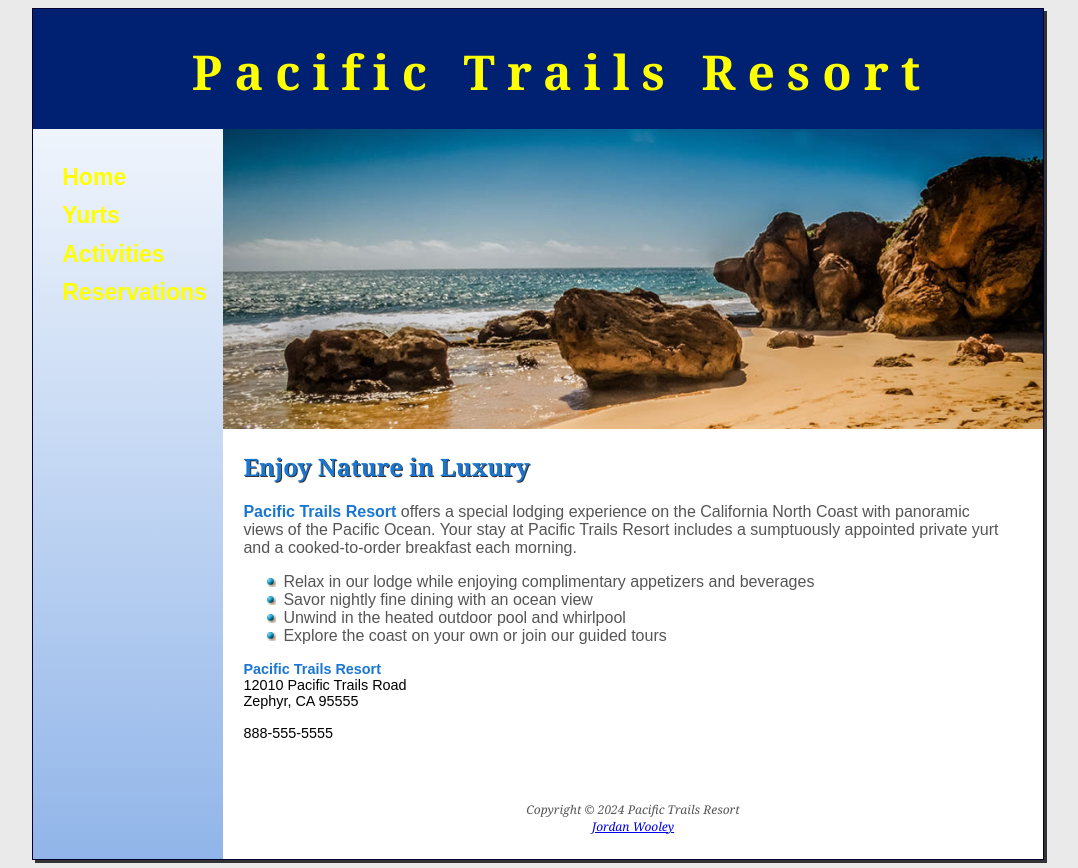
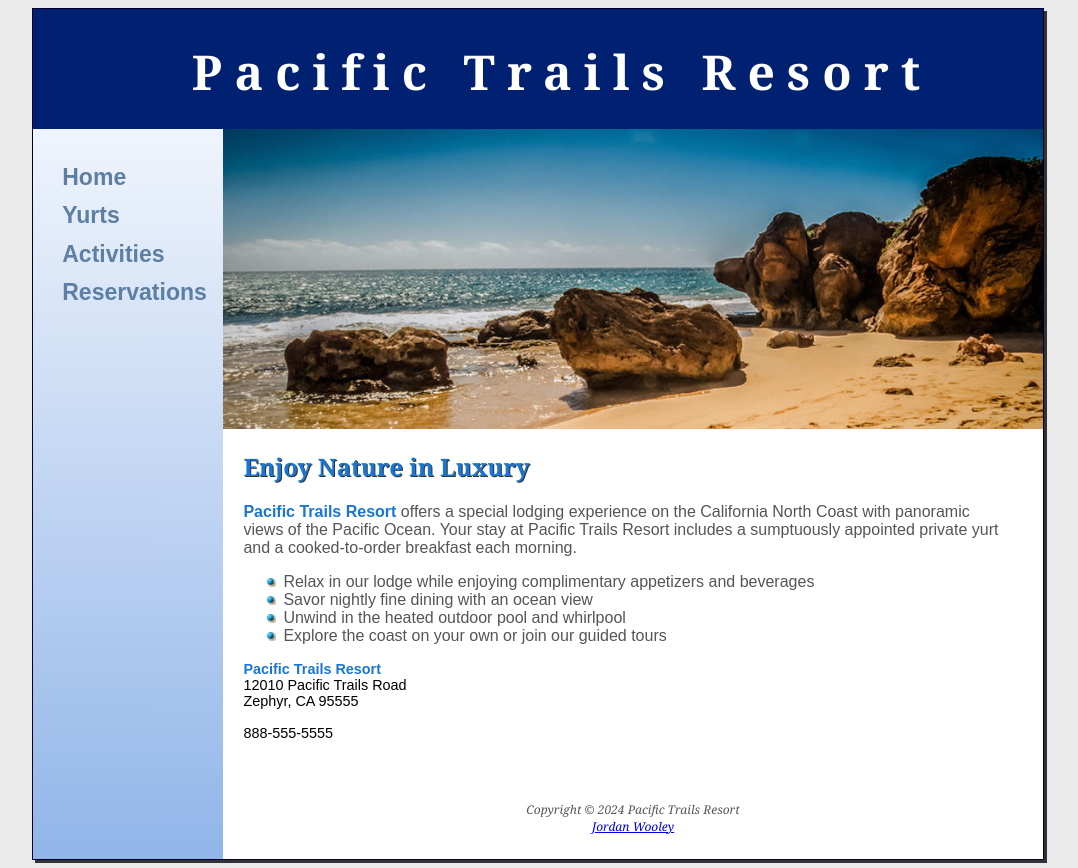
Before and after one commit to jordanwooley95/Pacific, a plain HTML site: page index.html in a window 1280 px wide. Shown: the whole page, without its empty margins (102-1180 px from the left). Drawn offline with Linux system fonts and the light colour scheme.

Commit message:
fix link color

```diff
--- a/css/pacific.css
+++ b/css/pacific.css
@@ -28,15 +28,15 @@ header a {
 }
 
 header a:link {
-  color: yellow; /*white for lab*/
+  color: white;
 }
 
 header a:visited {
-  color: #ffffff; /*working*/
+  color: #ffffff;
 }
 
 header a:hover {
-  color: #91b5e9; /*working*/
+  color: #91b5e9;
 }
 
 section {
@@ -67,7 +67,7 @@ nav a {
 }
 
 nav a:link {
-  color: yellow; /*#5c7fa3 for lab */
+  color: #5c7fa3;
 }
 
 nav a:visited {
```
